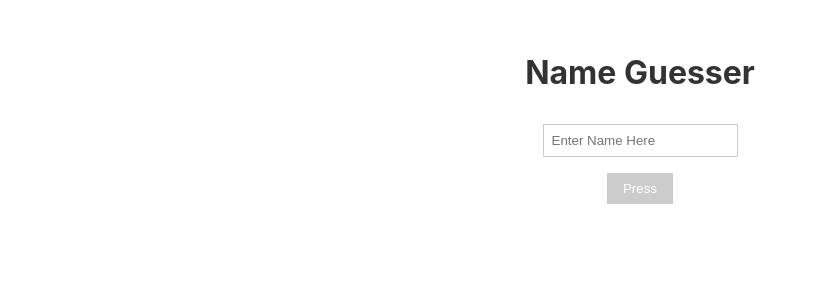
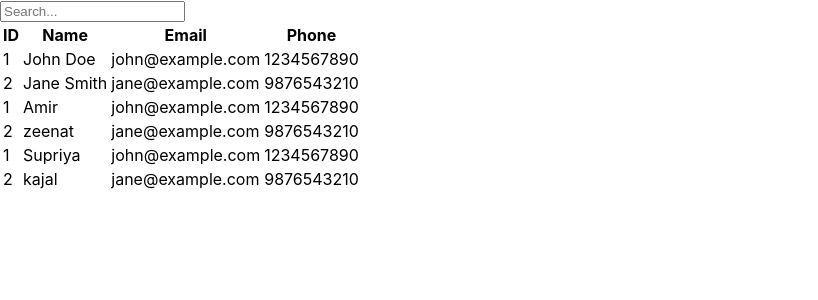
Before and after one commit to Amir98375/ReverusAssignment, a React (Create React App) app: page / in a window 1280 px wide. Shown: the top 300 px of the page, without its empty margins (0-818 px from the left). Built offline with nearby package versions, Linux system fonts and the light colour scheme.

Commit message:
some changes

```diff
--- a/package.json
+++ b/package.json
@@ -7,6 +7,8 @@
     "@testing-library/react": "^13.4.0",
     "@testing-library/user-event": "^13.5.0",
     "axios": "^1.6.7",
+    "cors": "^2.8.5",
+    "express": "^4.18.3",
     "react": "^18.2.0",
     "react-dom": "^18.2.0",
     "react-html5-camera-photo": "^1.5.11",
@@ -15,6 +17,7 @@
     "react-scripts": "5.0.1",
     "redux": "^5.0.1",
     "redux-thunk": "^3.1.0",
+    "socket.io-client": "^4.7.4",
     "web-vitals": "^2.1.4"
   },
   "scripts": {
--- /dev/null
+++ b/src/APIcalls.jsx
@@ -0,0 +1,62 @@
+import axios from "axios";
+import React, { useState, useEffect } from "react";
+import { useDebounce } from "./debounce";
+
+export const APIcalls = () => {
+  const [data, setData] = useState([]);
+  const [value1, setValue] = useState(null);
+
+  const debounceFunc = useDebounce(value1, 500);
+
+  function handleApiCall(value) {
+    debugger;
+    if (debounceFunc) {
+      axios
+        .get(
+          `https://jsonplaceholder.typicode.com/posts?userId=${Number(debounceFunc)}`
+        )
+        .then((resp) => {
+          setData([]);
+          console.log(resp.data, "resp called");
+          if (resp.data) {
+            setData(resp.data);
+          }
+        })
+        .catch((err) => {
+          console.log(err, "error ");
+        });
+    }
+  }
+
+  useEffect(()=>{
+if(debounceFunc){
+    handleApiCall(debounceFunc)
+}
+  },[debounceFunc])
+  return (
+    <div>
+      APIcalls
+      <input
+        name="text"
+        placeholder="search here"
+        value={value1}
+        onChange={(e) =>
+           {
+            setValue(e.target.value)
+
+           }
+        }
+      />
+      {data?.map((el) => {
+        return (
+          <div>
+            user ID <div>: {el.userId}</div>
+            ID <div>{el.id}</div>
+            title <div>{el.title}</div>
+            <hr />
+          </div>
+        );
+      })}
+    </div>
+  );
+};
--- a/src/App.js
+++ b/src/App.js
@@ -2,37 +2,34 @@ import { useState } from "react";
 import CameraComponent from "./Camera";
 import Todo from "./Todo";
 import Home from "./Home.jsx";
+import { ChatApp } from "./ChatApp.jsx";
+import { MyWorker } from "./MyWorker.jsx";
+import { APIcalls } from "./APIcalls.jsx";
+import TableApp from "./Table.jsx";
+
+
+
 
 
 function App() {
-  const [cameraFlag, setCameraFlag] = useState(false);
-  const [imageUri, setImageUri] = useState(null);
+  // const [cameraFlag, setCameraFlag] = useState(false);
+  // const [imageUri, setImageUri] = useState(null);
+
+  // function myConstructor(name,age,role){
+  //   this.name=name
+  //   this.age=age
+  //   this.role=role
+  // }
+
+  // let obj=new myConstructor("Amir",25,"Dev")
+  // console.log(obj)
   return (
-    <div >
-      {/* <div
-        style={{
-          height: "200px",
-          width: "200px",
-          borderRadius: "100px",
-          border: "2px solid black",
-          alignSelf: "center",
-          margin: "auto",
-        }}
-      ></div>
-      <div
-        style={{
-          margin: "auto",
-          display:'flex',
-          justifyContent:'center'
-        }}
-      >
-        <button onClick={() => setCameraFlag(!cameraFlag)}>Take pic</button>
-      </div>
-      {cameraFlag ? <CameraComponent /> : ""} */}
+<>
+<TableApp/>
+{/* <MyWorker/>
+<APIcalls/> */}
 
-      {/* <Todo/> */}
-      <Home/>
-    </div>
+</>
   );
 }
 
--- /dev/null
+++ b/src/ChatApp.jsx
@@ -0,0 +1,51 @@
+// import React, { useState, useEffect } from 'react';
+// import io from 'socket.io-client';
+
+
+// const socket = io('http://localhost:4000');
+
+
+
+
+// export const ChatApp=()=> {
+//     const [messages, setMessages] = useState([]);
+//     const [input, setInput] = useState('');
+// console.log(messages,input,'hello my message')
+//     useEffect(() => {
+//         debugger
+//         // Listen for incoming messages
+//         socket.on('chat message', (msg) => {
+//             setMessages([...messages, msg]);
+//         });
+
+//         // Clean up function to unsubscribe from the socket
+//         return () => {
+//             socket.off('chat message');
+//         };
+//     }, [messages]); // Add messages to dependencies to update effect when messages change
+
+//     const sendMessage = (e) => {
+//         debugger
+//         e.preventDefault();
+//         socket.emit('chat message', input); // Emit message to the server
+//         setInput('');
+//     };
+
+//     return (
+//         <div>
+//             <ul>
+//                 {messages.map((msg, index) => (
+//                     <li key={index}>{msg}</li>
+//                 ))}
+//             </ul>
+//             <form onSubmit={sendMessage}>
+//                 <input
+//                     type="text"
+//                     value={input}
+//                     onChange={(e) => setInput(e.target.value)}
+//                 />
+//                 <button type="submit">Send</button>
+//             </form>
+//         </div>
+//     );
+// }
--- /dev/null
+++ b/src/MyWorker.jsx
@@ -0,0 +1,7 @@
+import React from 'react'
+
+export const MyWorker = () => {
+  return (
+    <div>MyWorker</div>
+  )
+}
--- /dev/null
+++ b/src/Table.jsx
@@ -0,0 +1,88 @@
+import React, { useState, useEffect } from 'react';
+
+const initialData = [
+  { id: 1, name: 'John Doe', email: 'john@example.com', phone: '1234567890' },
+  { id: 2, name: 'Jane Smith', email: 'jane@example.com', phone: '9876543210' },
+  { id: 1, name: 'Amir', email: 'john@example.com', phone: '1234567890' },
+  { id: 2, name: 'zeenat', email: 'jane@example.com', phone: '9876543210' },
+  { id: 1, name: 'Supriya', email: 'john@example.com', phone: '1234567890' },
+  { id: 2, name: 'kajal', email: 'jane@example.com', phone: '9876543210' },
+  // Add more data as needed
+];
+
+const TableApp = () => {
+  const [data, setData] = useState(initialData);
+  const [searchTerm, setSearchTerm] = useState('');
+  const [sortBy, setSortBy] = useState('');
+  const [sortOrder, setSortOrder] = useState('asc');
+  const [filteredData, setFilteredData] = useState([]);
+
+  useEffect(() => {
+    debugger
+    const filtered = data.filter(item =>
+      Object.values(item).some(value =>
+        String(value).toLowerCase().includes(searchTerm.toLowerCase())
+      )
+    );
+    setFilteredData(filtered);
+  }, [data, searchTerm]);
+
+  const handleSearch = (e) => {
+   setTimeout(()=> setSearchTerm(e.target.value),3000)
+  };
+
+  const handleSort = (column) => {
+    if (sortBy === column) {
+      setSortOrder(sortOrder === 'asc' ? 'desc' : 'asc');
+    } else {
+      setSortBy(column);
+      setSortOrder('asc');
+    }
+  };
+
+  const sortedData = filteredData.sort((a, b) => {
+    if (sortBy !== '') {
+      if (a[sortBy] < b[sortBy]) {
+        return sortOrder === 'asc' ? -1 : 1;
+      }
+      if (a[sortBy] > b[sortBy]) {
+        return sortOrder === 'asc' ? 1 : -1;
+      }
+      return 0;
+    }
+    return 0;
+  });
+
+  return (
+    <div>
+      <input
+        type="text"
+        placeholder="Search..."
+        value={searchTerm}
+        onChange={handleSearch}
+      />
+      <table>
+        <thead>
+          <tr>
+            <th onClick={() => handleSort('id')}>ID</th>
+            <th onClick={() => handleSort('name')}>Name</th>
+            <th onClick={() => handleSort('email')}>Email</th>
+            <th onClick={() => handleSort('phone')}>Phone</th>
+          </tr>
+        </thead>
+        <tbody>
+          {sortedData.map(item => (
+            <tr key={item.id}>
+              <td>{item.id}</td>
+              <td>{item.name}</td>
+              <td>{item.email}</td>
+              <td>{item.phone}</td>
+            </tr>
+          ))}
+        </tbody>
+      </table>
+    </div>
+  );
+};
+
+export default TableApp;
--- /dev/null
+++ b/src/debounce.js
@@ -0,0 +1,17 @@
+import { useEffect, useState } from "react"
+
+
+export const useDebounce=(value,delay)=>{
+    debugger
+    const [debounceValue,setdebounceValue] =useState(value)
+    useEffect(()=>{
+        const handler=setTimeout(() => {
+            setdebounceValue(value)
+        }, delay);
+
+        return (()=>{
+            clearTimeout(handler)
+        })
+    },[delay,value])
+    return debounceValue;
+}
```
Also changed, not shown: src/server.js (added, +29 -0 lines), src/worker.js (added, +9 -0 lines), 1 other file (tests, documents, lock files or other folders).
